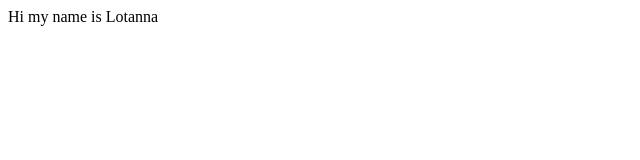
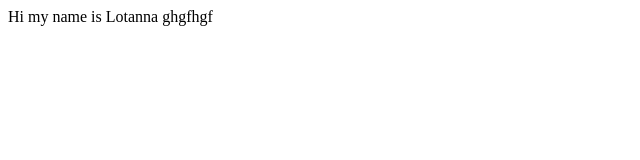
Before and after one commit to komalsdagde/komal, a plain HTML site: page index.html in a window 1280 px wide. Shown: the full height of the page, 0-640 px from the left. Drawn offline with Linux system fonts and the light colour scheme.

Commit message:
html changed

```diff
--- a/index.html
+++ b/index.html
@@ -1,5 +1,5 @@
 <html>
 <div>
-<p> Hi my name is Lotanna <p>
+<p> Hi my name is Lotanna ghgfhgf <p>
 </div>
 </html>
```
